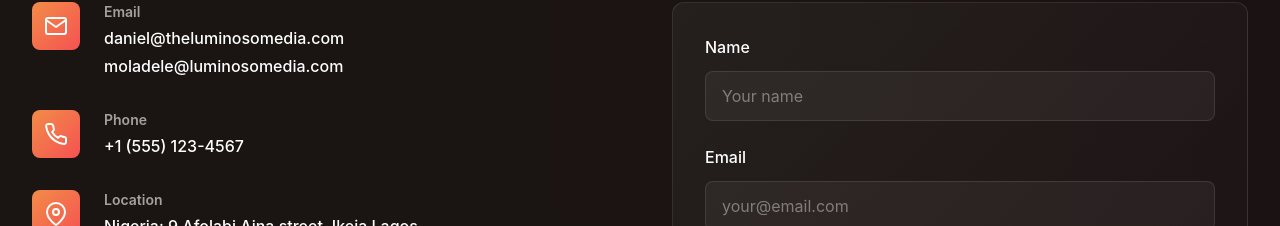
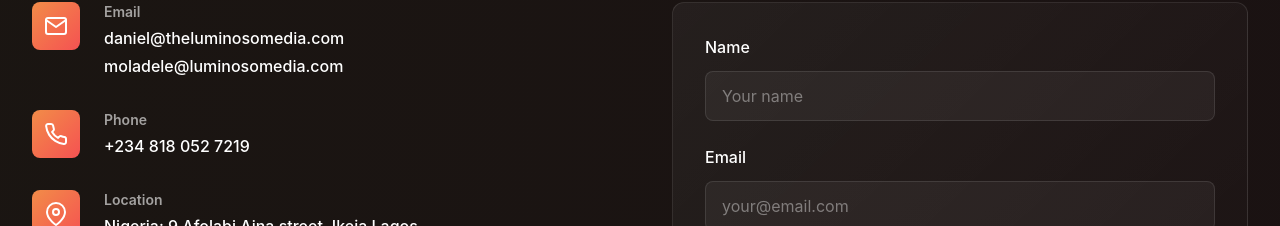
Before and after one commit to Daneyjosef/luminoso, a Next.js app: page / in a window 1280 px wide. Shown: the part 4858-5084 px from the top of the page. Built offline with nearby package versions, Linux system fonts and the light colour scheme.

Commit message:
Update contact info: location emails and phone number

```diff
--- a/src/components/sections/ContactSection.tsx
+++ b/src/components/sections/ContactSection.tsx
@@ -70,8 +70,8 @@ export default function ContactSection() {
     {
       icon: FiPhone,
       label: 'Phone',
-      value: '+1 (555) 123-4567',
-      href: 'tel:+15551234567',
+      value: '+234 818 052 7219',
+      href: 'tel:+2348180527219',
     },
     {
       icon: FiMapPin,
```
